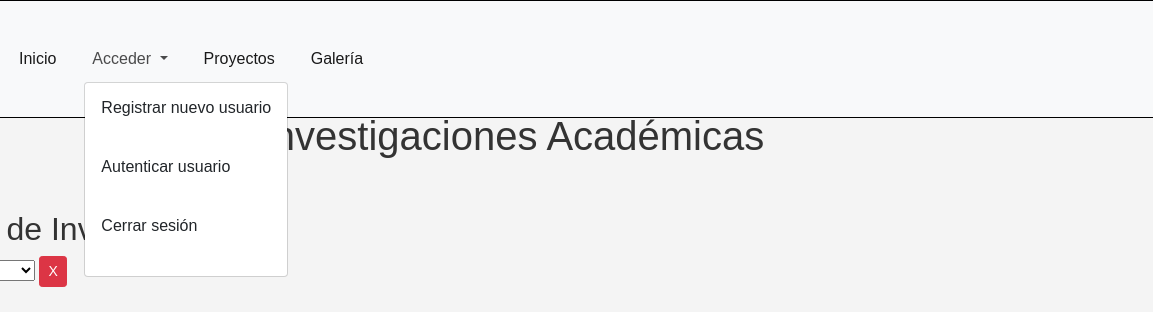
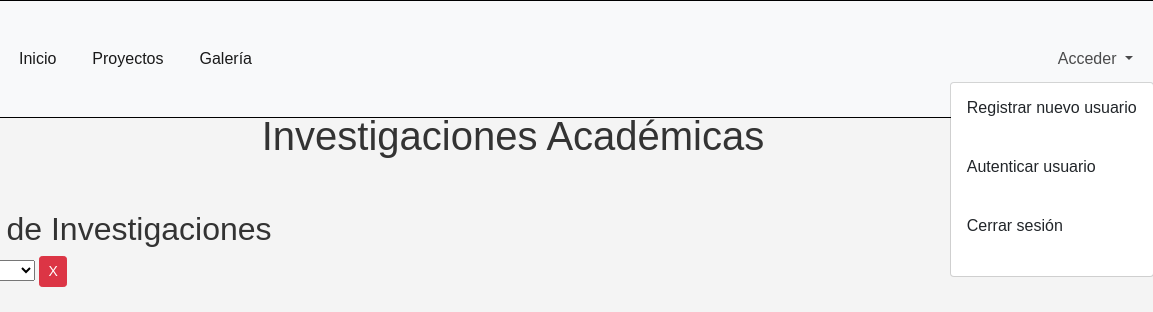
Before and after one commit to Web-III-2024/Proyecto-Web-III, a plain HTML site: page public/index.html in a window 1280 px wide. Both pictures are taken after a click on the button "Acceder". Shown: the top 312 px of the page, 127-1280 px from the left. Drawn offline with nearby package versions, Linux system fonts and the light colour scheme; some packages are replaced by stand-ins of ours; no server answers.

Commit message:
subida actualizada del combo de usuarios

```diff
--- a/public/css/styleindex.css
+++ b/public/css/styleindex.css
@@ -104,30 +104,37 @@ body {
     margin: 0;
   }
 
+  /* Estilos CSS para el menú *//* Estilos CSS para el menú */
 /* Estilos CSS para el menú */
-.container-fluid {
-  position: relative; /* Establece el contenedor del menú como referencia para el posicionamiento absoluto */
+/* Agrega un margen a la derecha para separar el usuario del menú */
+#user-info {
+  display: flex;
+  align-items: center;
+  margin-right: 20px;
 }
 
-#navbarNavDropdown {
-  flex-grow: 1;
+/* Estilos para el combo de acciones del usuario */
+#user-actions {
+  display: flex;
+  align-items: center;
+  margin-left: auto; /* Coloca el combo a la derecha */
 }
 
-#user-info {
-  position: absolute; /* Posiciona absolutamente la info del usuario dentro del .container-fluid */
-  right: 0; /* Alinea la info del usuario a la derecha */
-  top: 50%; /* Centra verticalmente la info del usuario */
-  transform: translateY(-50%); /* Ajusta el centrado vertical */
-  display: flex;
-  align-items: center;
+
+#user-email {
+  margin-right: 10px; /* Añade un margen a la derecha para separar el correo electrónico de las acciones del usuario */
 }
 
-/* Estilos para móviles si es necesario */
-@media (max-width: 991px) {
-  #user-info {
-      position: static; /* En dispositivos móviles, vuelve a la posición normal para que no sobreponga al menú colapsado */
-      transform: none;
-      top: auto;
-      display: block; /* O flex, dependiendo de cómo quieras que se vea en móviles */
-  }
+/* Estilos para el combo de acciones del usuario */
+/* Estilos para el combo de acciones del usuario */
+.dropdown-menu {
+  right: auto; /* Reinicia la posición a la izquierda */
+  left: 0; /* Alinea el combo a la izquierda */
+  margin-left: -100px; /* Ajusta el margen izquierdo */
+  margin-top: 10px; /* Ajusta el margen superior para centrar verticalmente */
 }
+
+.dropdown-menu.show {
+  max-height: 200px; /* Establece una altura máxima para el menú desplegable */
+  overflow-y: auto; /* Permite desplazamiento vertical si el contenido es demasiado grande */
+}
--- a/public/sections/menu.js
+++ b/public/sections/menu.js
@@ -1,5 +1,3 @@
-// JavaScript Document para autenticación, menú y visualización de imagen del usuario
-
 // Suponiendo que ya tienes inicializado Firebase en tu aplicación
 var auth = firebase.auth();
 
@@ -12,7 +10,9 @@ class Menu extends HTMLElement {
     this.innerHTML = `
       <nav class="navbar navbar-expand-lg navbar-light bg-light fixed-top">
         <div class="container-fluid">
-                    <a class="navbar-brand"><img src="images/logo/libro.png" alt="" width="15%" class="d-inline-block align-text-top"></a>
+          <a class="navbar-brand">
+            <img src="images/logo/libro.png" alt="" width="15%" class="d-inline-block align-text-top">
+          </a>
           <button class="navbar-toggler" type="button" data-bs-toggle="collapse" data-bs-target="#navbarNavDropdown"
             aria-controls="navbarNavDropdown" aria-expanded="false" aria-label="Toggle navigation">
             <span class="navbar-toggler-icon"></span>
@@ -22,9 +22,21 @@ class Menu extends HTMLElement {
               <li class="nav-item">
                 <a class="nav-link active" aria-current="page" href="index.html">Inicio</a>
               </li>
+              <li class="nav-item">
+                <a class="nav-link active" href="proyectos.html">Proyectos</a>
+              </li>
+              <li class="nav-item">
+                <a class="nav-link active" href="galeria.html">Galería</a>
+              </li>
+            </ul>
+            <div id="user-actions" class="navbar-nav">
+              <div class="navbar-text" id="user-info">
+                <img id="user-img" src="" alt="User" style="width: 40px; height: 40px; border-radius: 50%;">
+                <span id="user-email"></span>
+              </div>
               <li class="nav-item dropdown">
-                                <a class="nav-link dropdown-toggle" href="#" id="navbarDropdownMenuLink_02" role="button" data-bs-toggle="dropdown"
-                                   aria-expanded="false">
+                <a class="nav-link dropdown-toggle" href="#" id="navbarDropdownMenuLink_02" role="button"
+                  data-bs-toggle="dropdown" aria-expanded="false">
                   Acceder
                 </a>
                 <ul class="dropdown-menu" aria-labelledby="navbarDropdownMenuLink_02">
@@ -33,20 +45,11 @@ class Menu extends HTMLElement {
                   <li><a class="dropdown-item" onclick="salir()">Cerrar sesión</a></li>
                 </ul>
               </li>
-                            <li class="nav-item">
-                                <a class="nav-link active" href="proyectos.html">Proyectos</a>
-                            </li>
-                            <li class="nav-item">
-                                <a class="nav-link active" href="galeria.html">Galería</a>
-                            </li>
-                        </ul>
-                        <div class="navbar-text" id="user-info" style="display: none;">
-                            <img id="user-img" src="" alt="User" style="width: 40px; height: 40px; border-radius: 50%;">
-                            <span id="user-email"></span>
             </div>
           </div>
         </div>
       </nav>`;
+
     console.log("Menú inicializado");
   }
 
@@ -56,67 +59,75 @@ class Menu extends HTMLElement {
   }
 
   updateUserEmailDisplay() {
-        const userEmailSpan = this.querySelector('#user-email');
-        const userImg = this.querySelector('#user-img');
-        const userInfoDiv = this.querySelector('#user-info');
+    const userEmailSpan = this.querySelector("#user-email");
+    const userImg = this.querySelector("#user-img");
+    const userInfoDiv = this.querySelector("#user-info");
 
-        auth.onAuthStateChanged(user => {
+    auth.onAuthStateChanged((user) => {
       console.log("onAuthStateChanged evento detectado");
       if (user) {
         console.log(`Usuario detectado: ${user.email}`);
         userEmailSpan.textContent = user.email;
 
         // Obtener la URL de la imagen del usuario de Firestore
-                db.collection('datosUsuarios').where('idemp', '==', user.uid).get()
-                .then(querySnapshot => {
+        db.collection("datosUsuarios")
+          .where("idemp", "==", user.uid)
+          .get()
+          .then((querySnapshot) => {
             if (!querySnapshot.empty) {
               const userData = querySnapshot.docs[0].data();
               userImg.src = userData.url; // Usa el campo 'url' de los datos del usuario
               console.log(`Imagen del usuario obtenida: ${userData.url}`);
             } else {
               console.log("No se encontraron datos de usuario en Firestore.");
-                        userImg.src = 'default-user-image-url.jpg'; // URL de imagen por defecto
+              userImg.src = "default-user-image-url.jpg"; // URL de imagen por defecto
             }
-                    userInfoDiv.style.display = 'flex';
-                }).catch(error => {
+            userInfoDiv.style.display = "flex";
+          })
+          .catch((error) => {
             console.error("Error al obtener datos del usuario de Firestore", error);
-                    userImg.src = 'default-user-image-url.jpg'; // URL de imagen por defecto en caso de error
+            userImg.src = "default-user-image-url.jpg"; // URL de imagen por defecto en caso de error
           });
-
       } else {
         console.log("No hay usuario logueado");
-                userInfoDiv.style.display = 'none';
+        // Ocultar la imagen del usuario y el correo electrónico
+        userInfoDiv.style.display = "none";
+        // Mostrar las acciones de usuario (acceder)
+        const userActions = this.querySelector("#user-actions");
+        userActions.style.display = "block";
       }
     });
   }
 }
 
-customElements.define('menu-component', Menu);
+customElements.define("menu-component", Menu);
 
 function salir() {
   console.log("Intentando cerrar sesión...");
-    auth.signOut().then(() => {
+  auth.signOut()
+    .then(() => {
       console.log("Sesión cerrada correctamente");
       location.reload(); // O redirige al usuario donde prefieras
-    }).catch((error) => {
-        console.error('Error al cerrar sesión', error);
+    })
+    .catch((error) => {
+      console.error("Error al cerrar sesión", error);
     });
 }
 
 // Código para la autenticación
-document.addEventListener('DOMContentLoaded', () => {
-    const btnLogin = document.querySelector('#btnLogin');
+document.addEventListener("DOMContentLoaded", () => {
+  const btnLogin = document.querySelector("#btnLogin");
 
   if (btnLogin) {
-        btnLogin.addEventListener('click', function () {
-            const txtEmail = document.querySelector('#txtEmail').value;
-            const txtContra = document.querySelector('#txtContra').value;
+    btnLogin.addEventListener("click", function () {
+      const txtEmail = document.querySelector("#txtEmail").value;
+      const txtContra = document.querySelector("#txtContra").value;
 
       console.log("Intentando iniciar sesión...");
       auth.signInWithEmailAndPassword(txtEmail, txtContra)
         .then((userCredential) => {
           console.log(`Inicio de sesión exitoso: ${userCredential.user.email}`);
-                    document.location.href = 'index.html'; // Redirecciona después del login
+          document.location.href = "index.html"; // Redirecciona después del login
         })
         .catch((error) => {
           console.error(`Error al iniciar sesión: ${error.message}`);
@@ -127,7 +138,7 @@ document.addEventListener('DOMContentLoaded', () => {
   }
 });
 
-auth.onAuthStateChanged(user => {
+auth.onAuthStateChanged((user) => {
   if (user) {
     console.log(`Usuario logueado: ${user.email}`);
   } else {
```
Lines whose indentation alone changed are shown as unchanged.
